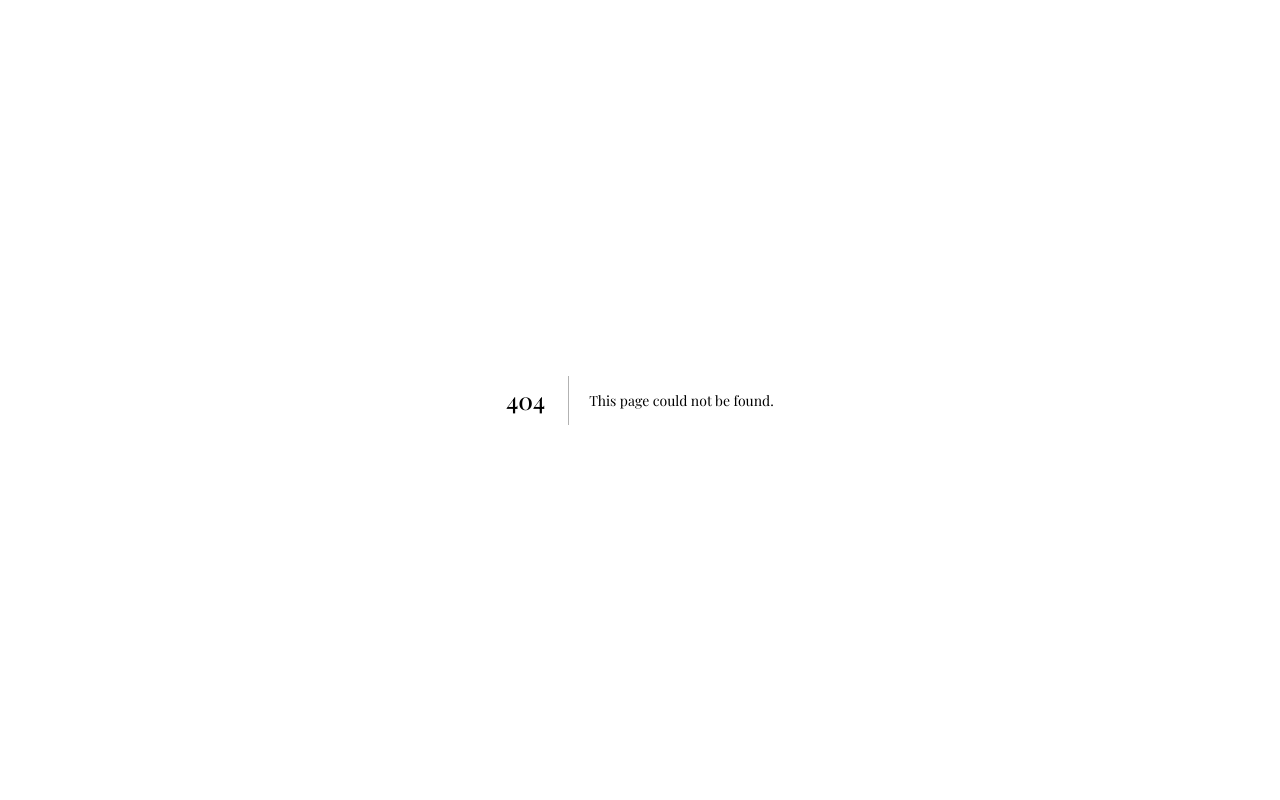
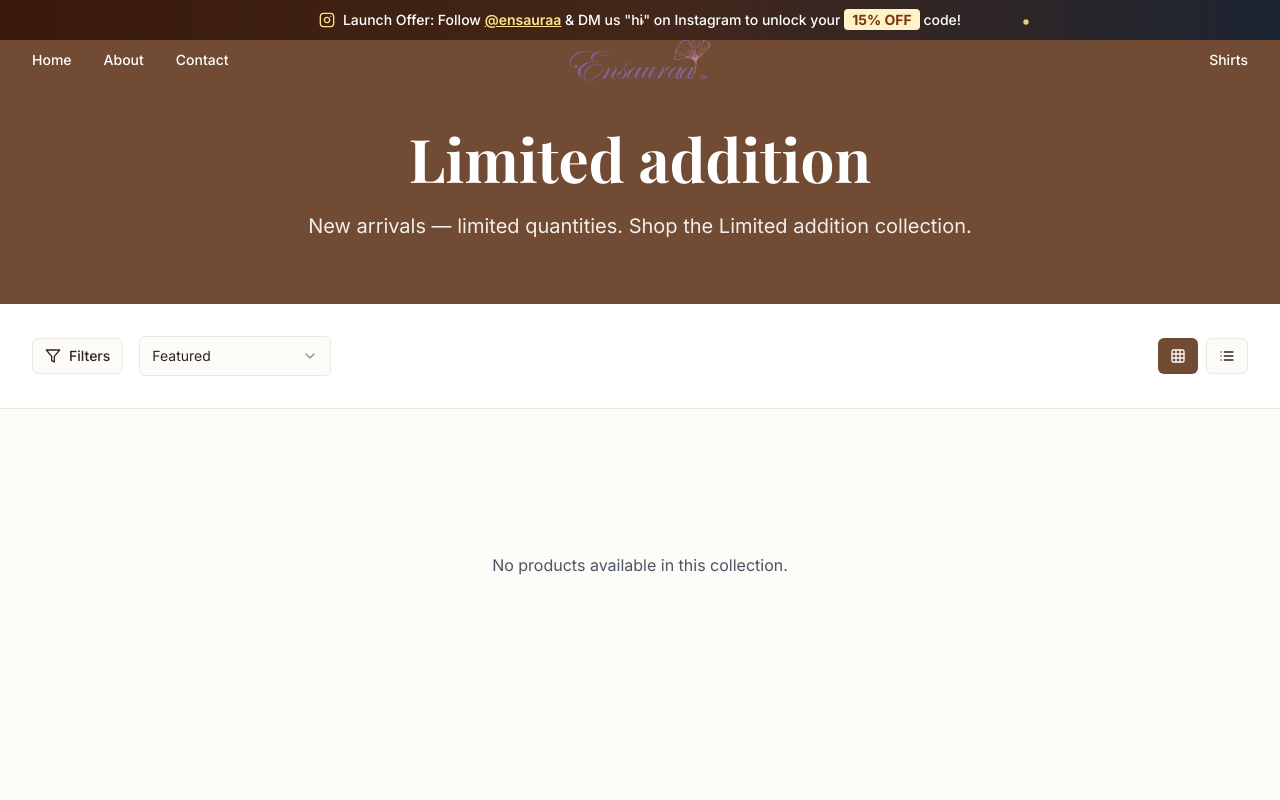
Before and after one commit to dhruvshibhare/ensaura2, a Next.js app: page /limited-addition in a window 1280 px wide. Before the commit this address had no page. Shown: the top 800 px of the page. Built offline with nearby package versions, Linux system fonts and the light colour scheme.

Commit message:
Add files via upload

```diff
--- /dev/null
+++ b/app/limited-addition/page.tsx
@@ -0,0 +1,147 @@
+"use client";
+
+import { useState } from 'react';
+import Image from 'next/image';
+import { motion } from 'framer-motion';
+import { Star, Filter, Grid, List, Heart } from 'lucide-react';
+import { Button } from '@/components/ui/button';
+import { Select, SelectContent, SelectItem, SelectTrigger, SelectValue } from '@/components/ui/select';
+import Header from '@/components/layout/Header';
+import Footer from '@/components/layout/footer';
+import Link from 'next/link';
+import { listProductsByCategory } from '@/lib/products';
+
+const limited = listProductsByCategory('limited');
+
+export default function LimitedCollectionPage() {
+  const [sortBy, setSortBy] = useState('featured');
+  const [viewMode, setViewMode] = useState<'grid' | 'list'>('grid');
+
+  return (
+    <div className="min-h-screen bg-background">
+      <Header />
+
+      {/* Hero Section */}
+      <section className="pt-32 pb-16 bg-primary">
+        <div className="max-w-7xl mx-auto px-4 sm:px-6 lg:px-8">
+          <motion.div
+            className="text-center"
+            initial={{ opacity: 0, y: 30 }}
+            animate={{ opacity: 1, y: 0 }}
+            transition={{ duration: 0.8 }}
+          >
+            <h1 className="text-5xl md:text-6xl font-display font-bold text-white mb-6">
+              Limited addition
+            </h1>
+            <p className="text-xl text-white/90 max-w-2xl mx-auto">
+              New arrivals — limited quantities. Shop the Limited addition collection.
+            </p>
+          </motion.div>
+        </div>
+      </section>
+
+      {/* Filters and Sort */}
+      <section className="py-8 bg-white border-b">
+        <div className="max-w-7xl mx-auto px-4 sm:px-6 lg:px-8">
+          <div className="flex flex-col sm:flex-row justify-between items-center space-y-4 sm:space-y-0">
+            <div className="flex items-center space-x-4">
+              <Button variant="outline" size="sm">
+                <Filter className="h-4 w-4 mr-2" />
+                Filters
+              </Button>
+              <Select value={sortBy} onValueChange={setSortBy}>
+                <SelectTrigger className="w-48">
+                  <SelectValue placeholder="Sort by" />
+                </SelectTrigger>
+                <SelectContent>
+                  <SelectItem value="featured">Featured</SelectItem>
+                  <SelectItem value="price-low">Price: Low to High</SelectItem>
+                  <SelectItem value="price-high">Price: High to Low</SelectItem>
+                  <SelectItem value="rating">Highest Rated</SelectItem>
+                  <SelectItem value="newest">Newest</SelectItem>
+                </SelectContent>
+              </Select>
+            </div>
+
+            <div className="flex items-center space-x-2">
+              <Button
+                variant={viewMode === 'grid' ? 'default' : 'outline'}
+                size="sm"
+                onClick={() => setViewMode('grid')}
+              >
+                <Grid className="h-4 w-4" />
+              </Button>
+              <Button
+                variant={viewMode === 'list' ? 'default' : 'outline'}
+                size="sm"
+                onClick={() => setViewMode('list')}
+              >
+                <List className="h-4 w-4" />
+              </Button>
+            </div>
+          </div>
+        </div>
+      </section>
+
+      {/* Products Grid */}
+      <section className="py-12">
+        <div className="max-w-7xl mx-auto px-4 sm:px-6 lg:px-8">
+          {limited.length === 0 ? (
+            <div className="text-center py-24">
+              <p className="text-gray-600">No products available in this collection.</p>
+            </div>
+          ) : (
+            <div className={`grid gap-4 sm:gap-8 ${viewMode === 'grid' ? 'grid-cols-2 sm:grid-cols-2 lg:grid-cols-3' : 'grid-cols-1'}`}>
+              {limited.map((item, index) => (
+                <motion.div
+                  key={item.id}
+                  className={`group bg-white rounded-2xl overflow-hidden shadow-sm hover:shadow-lg transition-all duration-300 ${
+                    viewMode === 'list' ? 'flex' : ''
+                  }`}
+                  initial={{ opacity: 0, y: 30 }}
+                  animate={{ opacity: 1, y: 0 }}
+                  transition={{ duration: 0.6, delay: index * 0.1 }}
+                  whileHover={{ y: -5 }}
+                >
+                  <Link href={`/products/${item.id}`} className={`block relative ${viewMode === 'list' ? 'w-1/3' : ''}`}>
+                    <div className="aspect-[4/5] relative overflow-hidden">
+                      <Image
+                        src={item.images[0]}
+                        alt={item.name}
+                        fill
+                        className="object-cover transition-transform duration-300 group-hover:scale-105"
+                      />
+                    </div>
+                    <div className="absolute top-4 right-4">
+                      <Button size="icon" variant="ghost" className="rounded-full bg-white/80 hover:bg-white">
+                        <Heart className="h-5 w-5 text-gray-600" />
+                      </Button>
+                    </div>
+                  </Link>
+                  <div className={`p-6 ${viewMode === 'list' ? 'w-2/3' : ''}`}>
+                    <h3 className="font-semibold text-xl mb-2 text-gray-900">
+                      {item.name}
+                    </h3>
+                    {viewMode === 'list' && (
+                      <p className="text-gray-600 mb-4 line-clamp-2">{item.description.split('\n')[0]}</p>
+                    )}
+                    <div className="flex justify-between items-center">
+                      <div>
+                        <div className="text-sm text-gray-500 mb-1">Price</div>
+                        <div className="flex items-center gap-2">
+                          <span className="text-xl font-bold text-gray-900">₹{item.price}</span>
+                        </div>
+                      </div>
+                    </div>
+                  </div>
+                </motion.div>
+              ))}
+            </div>
+          )}
+        </div>
+      </section>
+
+      <Footer />
+    </div>
+  );
+}
```
